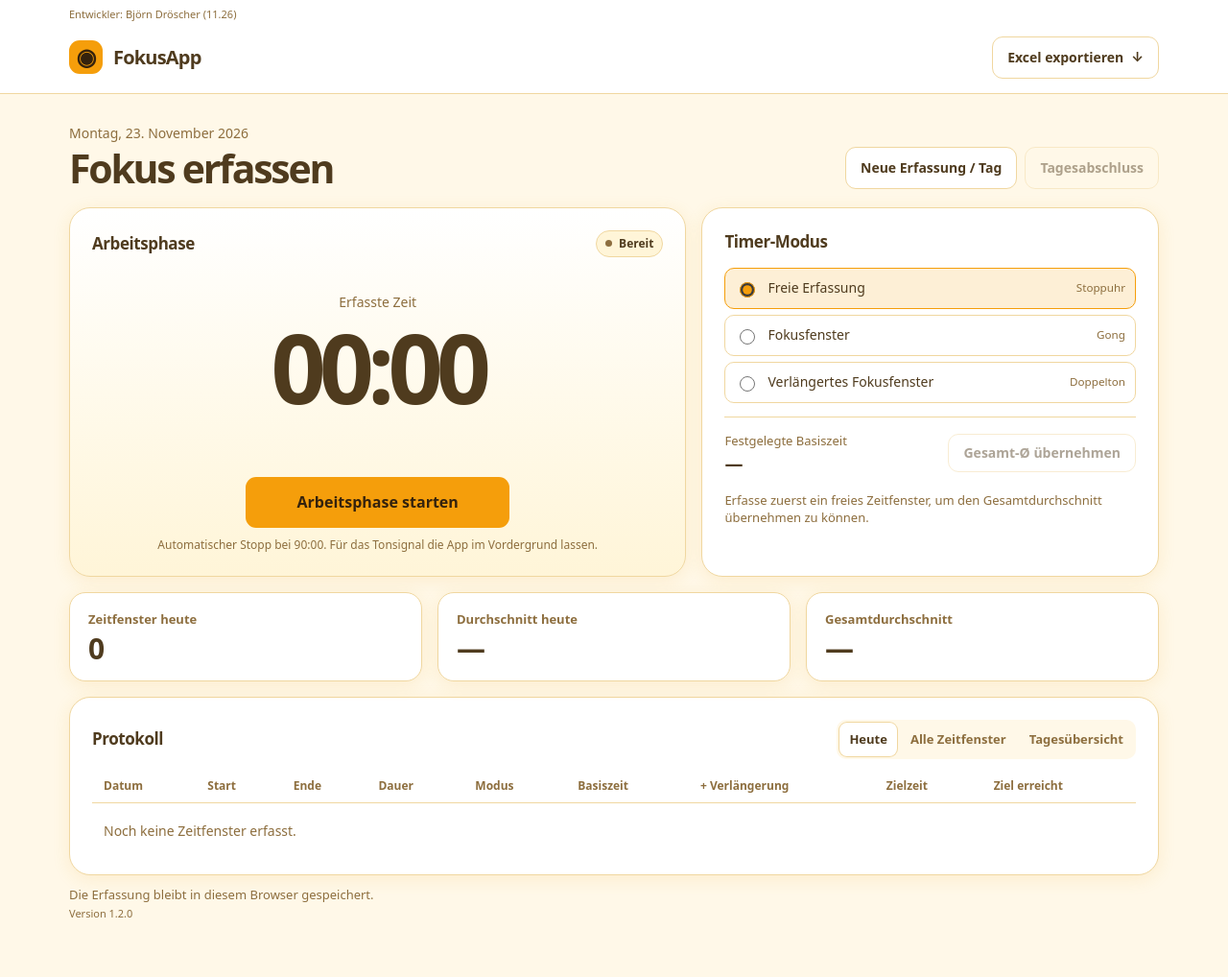
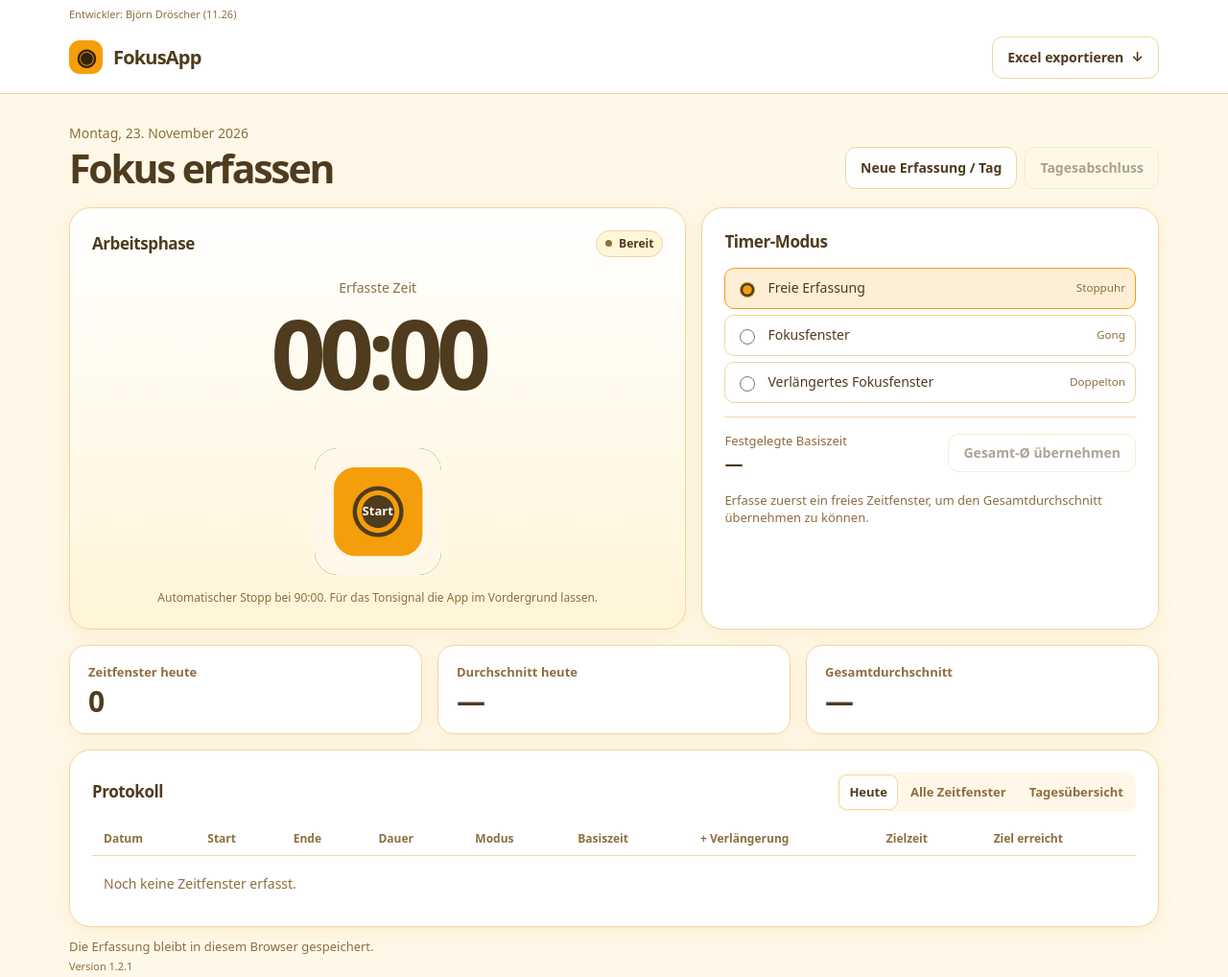
Before and after one commit to 8krjsyw79g-commits/fokusapp, a plain HTML site: page index.html in a window 1280 px wide. Shown: the whole page at 96% size. Before the commit the page ends 995 px from the top, so only its background shows below. Drawn offline with Linux system fonts and the light colour scheme.

Commit message:
Add files via upload

```diff
--- a/index.html
+++ b/index.html
@@ -6,6 +6,7 @@
 <meta name="theme-color" content="#FFF8E8" media="(prefers-color-scheme: light)">
 <meta name="theme-color" content="#2A1D10" media="(prefers-color-scheme: dark)">
 <title>FokusApp</title>
+<link rel="apple-touch-icon" sizes="180x180" href="./apple-touch-icon.png">
 <style>
 /* Farbpalette der MediApp */
 :root {
@@ -31,6 +32,25 @@ main{padding:31px 0 35px}.heading{display:flex;align-items:end;justify-content:s
 .delete-window{min-height:36px;padding:5px 10px;color:var(--stop-ink)}
 td:last-child:has(.delete-window){text-align:right}
 .version{margin-top:3px;font-size:11px}
+.start-stop {
+  width:132px;
+  height:132px;
+  display:inline-grid;
+  place-items:center;
+  padding:0;
+  border:0;
+  border-radius:24px;
+  overflow:hidden;
+  background:#4F3B1E;
+  color:#FFF8E8;
+  font-size:13px;
+  font-weight:750;
+  line-height:1;
+}
+.start-stop img,.start-stop span{grid-area:1/1}
+.start-stop img{display:block;width:100%;height:100%;pointer-events:none}
+.start-stop span{z-index:1;pointer-events:none}
+.start-stop.stop{box-shadow:0 0 0 3px var(--danger)}
 </style>
 </head>
 <body>
@@ -44,7 +64,10 @@ td:last-child:has(.delete-window){text-align:right}
     <section class="card timer" aria-labelledby="timer-title">
       <div class="timer-top"><h2 id="timer-title">Arbeitsphase</h2><span id="status" class="pill"></span></div>
       <div class="clock-block"><div id="clock-caption" class="clock-caption">Erfasste Zeit</div><div id="clock" class="clock">00:00</div><div id="subclock" class="subclock"></div><div class="track" id="track" aria-hidden="true" hidden><span></span></div></div>
-      <div style="width:100%"><button id="start-stop" class="button primary">Arbeitsphase starten</button><p class="timer-note" id="timer-note"></p><button class="button" id="enable-audio" hidden>Tonsignal aktivieren</button></div>
+      <div style="width:100%"><button id="start-stop" class="button start-stop" type="button">
+        <img src="./apple-touch-icon.png" width="132" height="132" alt="">
+        <span id="start-stop-label">Start</span>
+      </button><p class="timer-note" id="timer-note"></p><button class="button" id="enable-audio" hidden>Tonsignal aktivieren</button></div>
     </section>
     <section class="card settings" aria-labelledby="settings-title">
       <h2 id="settings-title">Timer-Modus</h2>
@@ -68,7 +91,7 @@ td:last-child:has(.delete-window){text-align:right}
     <div class="table-wrap" tabindex="0" role="region" aria-label="Protokolltabelle"><table id="records"></table></div>
   </section>
   <p class="footer">Die Erfassung bleibt in diesem Browser gespeichert.</p>
-  <p class="footer version">Version 1.2.0</p>
+  <p class="footer version">Version 1.2.1</p>
 </main>
 <script>
 "use strict";
@@ -245,7 +268,7 @@ function renderClock() {
   byId("track").hidden = target === null;
   byId("track").firstElementChild.style.width = target ? Math.min(100, elapsed / target * 100) + "%" : "0";
   const button = byId("start-stop");
-  button.textContent = active ? "Stopp · Konzentration abgebrochen" : "Arbeitsphase starten";
+  byId("start-stop-label").textContent = active ? "Stop" : "Start";
   button.classList.toggle("stop", Boolean(active));
   button.disabled = !active && (Boolean(state.days[today]?.closed) || (mode !== "free" && target === null));
   byId("enable-audio").hidden = !active || audio?.state === "running";
```
